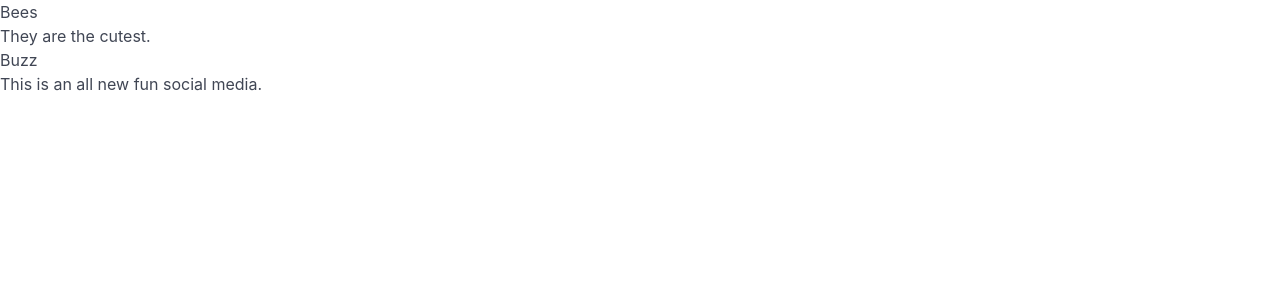
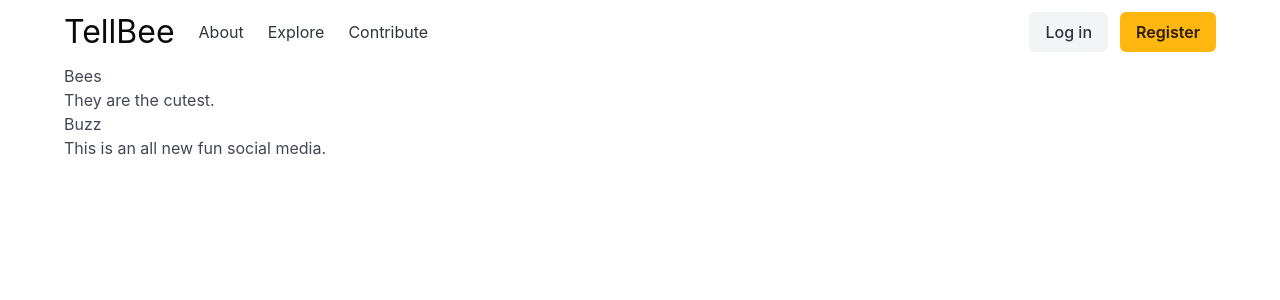
Before and after one commit to ritzvincentculanag/parakeet, a Django app: page /buzz/ in a window 1280 px wide. Shown: the top 300 px of the page. Run offline with Django 5.2, Linux system fonts and the light colour scheme; data comes from the database, SQL or seed files in the repository.

Commit message:
add initial navbar

```diff
--- a/templates/base.html
+++ b/templates/base.html
@@ -15,10 +15,10 @@
   >
 </head>
 <body>
-  <header>
-
+  <header class="container">
+    {% include "navbar.html" %}
   </header>
-  <main>
+  <main class="container">
     {% block content %}
     {% endblock content %}
   </main>
--- /dev/null
+++ b/templates/navbar.html
@@ -0,0 +1,30 @@
+<nav class="navbar" role="navigation" aria-label="main navigation">
+  <div id="navbar-main" class="navbar-menu">
+    <ul class="navbar-start">
+      <li class="navbar-brand">
+        <h1 class="navbar-item is-size-3">
+          <a class="has-text-black" href="#">
+            TellBee
+          </a>
+        </h1>
+      </li>
+      <li class="navbar-item">
+        <a class="has-text-dark" href="#">About</a>
+      </li>
+      <li class="navbar-item">
+        <a class="has-text-dark" href="#">Explore</a>
+      </li>
+      <li class="navbar-item">
+        <a class="has-text-dark" href="#">Contribute</a>
+      </li>
+    </ul>
+    <ul class="navbar-end">
+      <li class="navbar-item">
+        <div class="buttons">
+          <a href="" class="button is-light">Log in</a>
+          <a href="#" class="button is-warning"><strong>Register</strong></a>
+        </div>
+      </li>
+    </ul>
+  </div>
+</nav>
```
